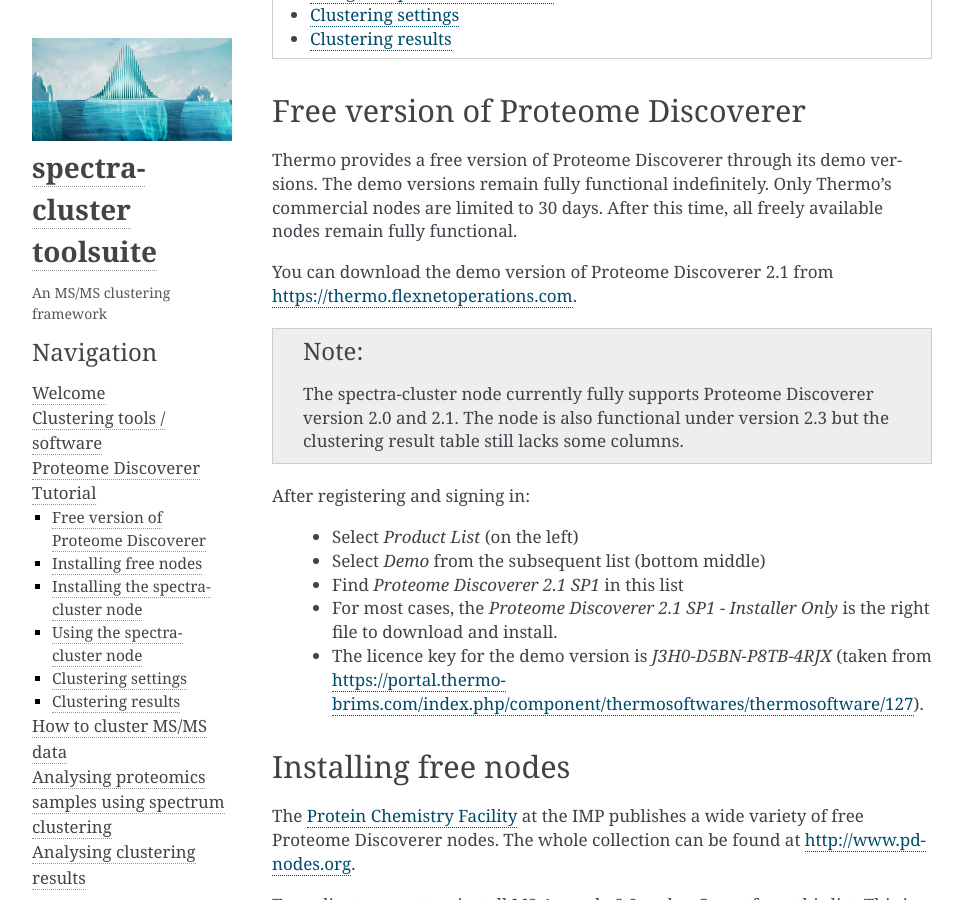
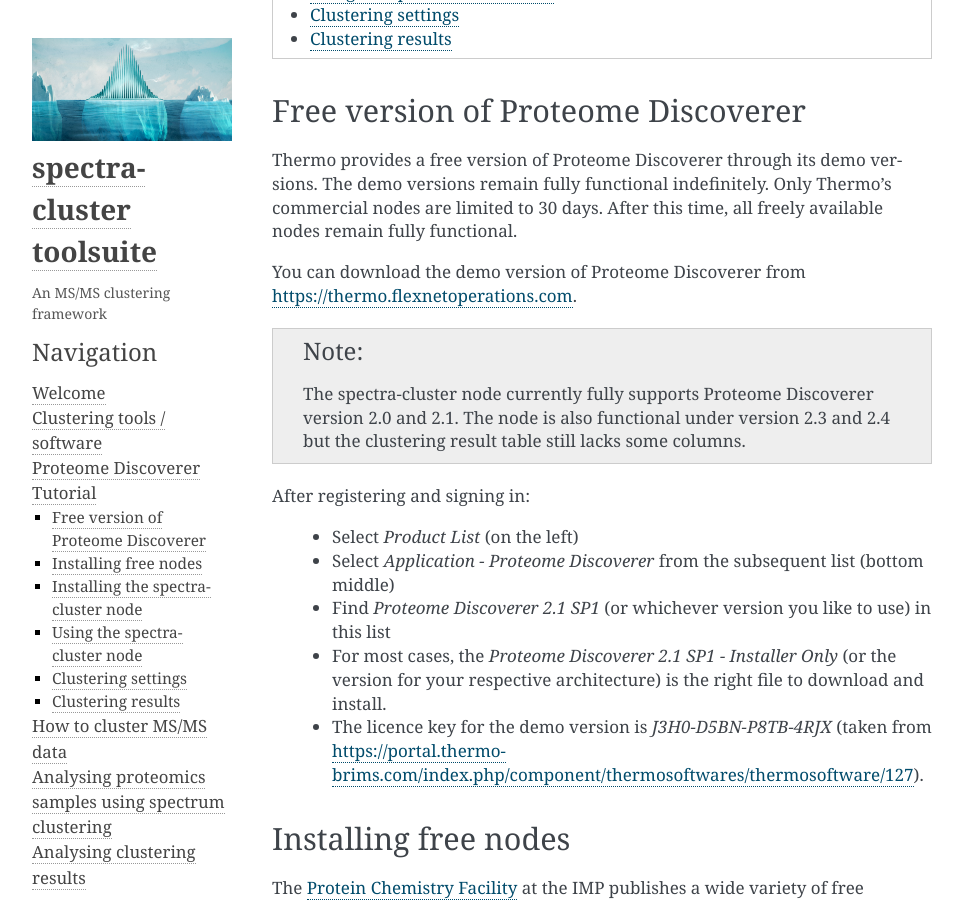
Before and after one commit to spectra-cluster/spectra-cluster.github.io, a Sphinx documentation site: the page built from source/tutorials/proteome_discoverer.rst, in a window 1280 px wide and 900 px high, scrolled down 346 px. Shown: the whole window, without its empty margins (148-1111 px from the left). Built offline with Sphinx 7.4.7, drawn with Linux system fonts in a browser that asks for light colours.

Commit message:
Adapted for new PD versions

```diff
--- a/source/tutorials/proteome_discoverer.rst
+++ b/source/tutorials/proteome_discoverer.rst
@@ -12,22 +12,23 @@
 Free version of Proteome Discoverer
 -----------------------------------
 
-Thermo provides a free version of Proteome Discoverer through its demo versions. The demo versions remain fully functional indefinitely. Only Thermo's commercial nodes are limited to 30 days. After this time, all freely available nodes remain fully functional.
+Thermo provides a free version of Proteome Discoverer through its demo versions. The demo versions remain fully functional indefinitely.
+Only Thermo's commercial nodes are limited to 30 days. After this time, all freely available nodes remain fully functional.
 
-You can download the demo version of Proteome Discoverer 2.1 from https://thermo.flexnetoperations.com.
+You can download the demo version of Proteome Discoverer from https://thermo.flexnetoperations.com.
 
 .. note::
 
   The spectra-cluster node currently fully supports Proteome Discoverer version 2.0 and 2.1.
-  The node is also functional under version 2.3 but the clustering result table still lacks some
+  The node is also functional under version 2.3 and 2.4 but the clustering result table still lacks some
   columns.
 
 After registering and signing in:
 
   * Select `Product List` (on the left)
-  * Select `Demo` from the subsequent list (bottom middle)
-  * Find `Proteome Discoverer 2.1 SP1` in this list
-  * For most cases, the `Proteome Discoverer 2.1 SP1 - Installer Only` is the right file to download and install.
+  * Select `Application - Proteome Discoverer` from the subsequent list (bottom middle)
+  * Find `Proteome Discoverer 2.1 SP1` (or whichever version you like to use) in this list
+  * For most cases, the `Proteome Discoverer 2.1 SP1 - Installer Only` (or the version for your respective architecture) is the right file to download and install.
   * The licence key for the demo version is `J3H0-D5BN-P8TB-4RJX` (taken from https://portal.thermo-brims.com/index.php/component/thermosoftwares/thermosoftware/127).
 
 Installing free nodes
```
